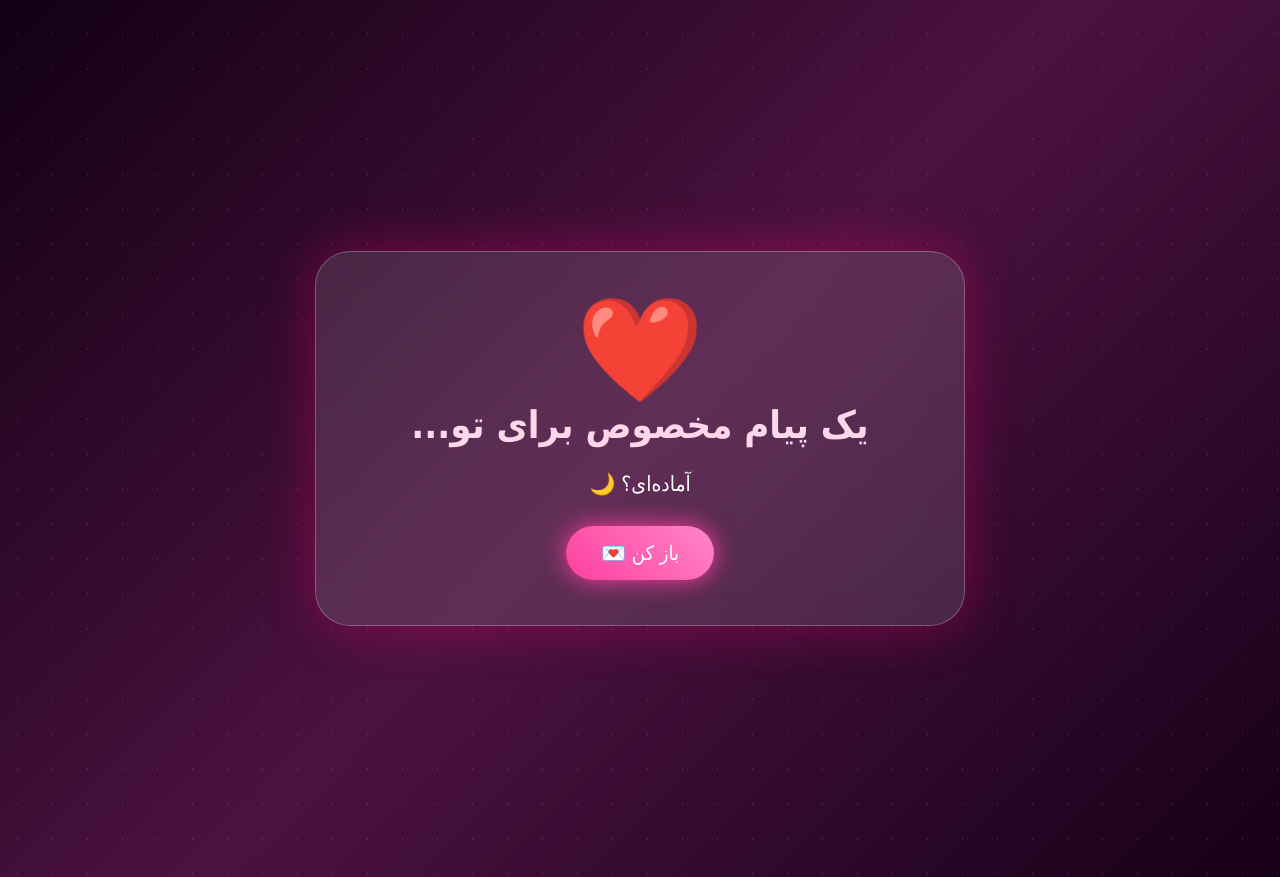
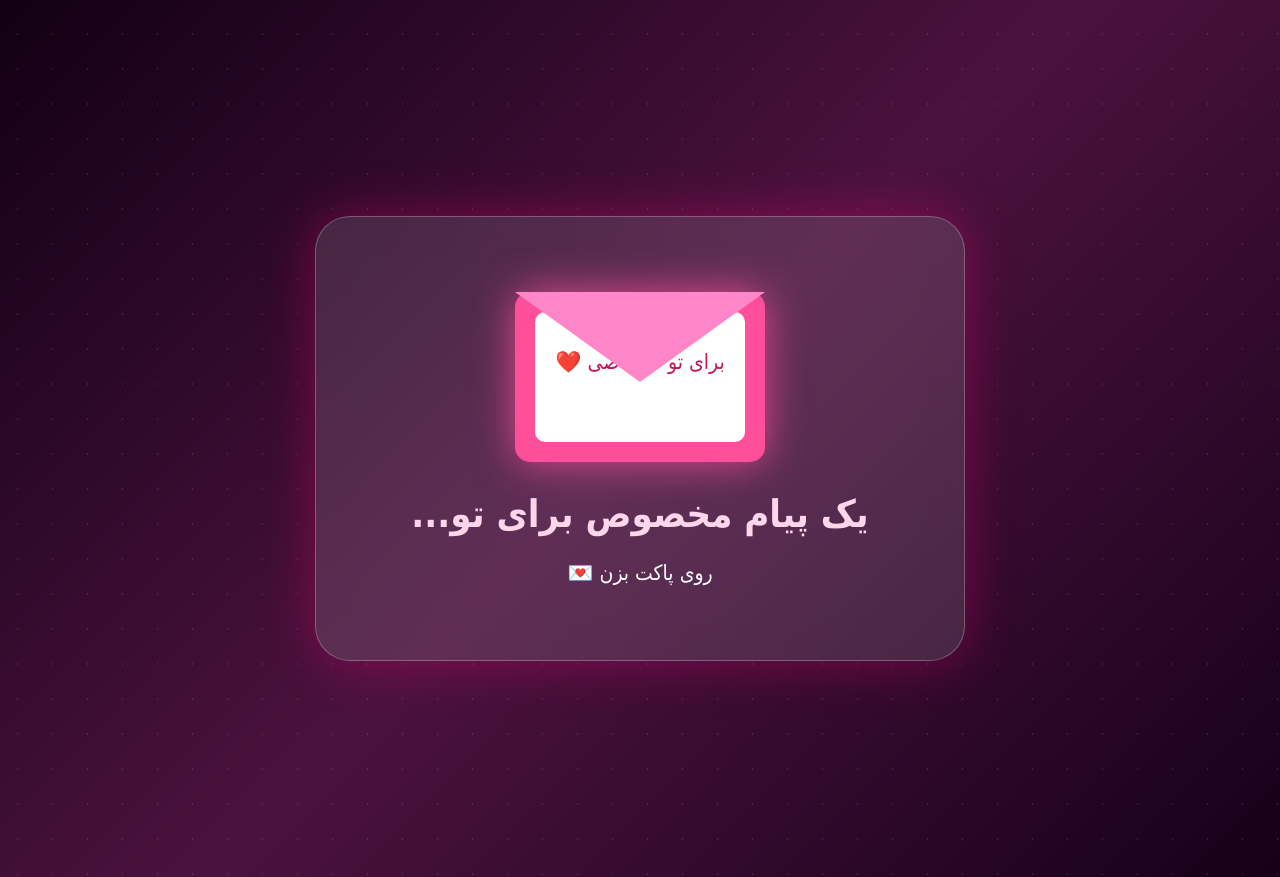
Before and after one commit to ahmadkyaie1389-boop/ahmad, a Flask app: page / in a window 1280 px wide. Run offline with Flask 3, Linux system fonts and the light colour scheme.

Commit message:
add love envelope animation

```diff
--- a/static/style.css
+++ b/static/style.css
@@ -478,3 +478,146 @@ font-size:17px;
 
 
 }
+/* پاکت نامه */
+
+.envelope{
+
+width:250px;
+
+height:170px;
+
+background:#ff4f9a;
+
+margin:30px auto;
+
+position:relative;
+
+cursor:pointer;
+
+border-radius:15px;
+
+box-shadow:
+0 0 40px rgba(255,80,160,.8);
+
+transition:.8s;
+
+}
+
+
+
+.flap{
+
+position:absolute;
+
+top:0;
+
+left:0;
+
+width:0;
+
+height:0;
+
+border-left:125px solid transparent;
+
+border-right:125px solid transparent;
+
+border-top:90px solid #ff86c8;
+
+transform-origin:top;
+
+transition:1s;
+
+}
+
+
+
+.letter{
+
+position:absolute;
+
+background:white;
+
+color:#c2185b;
+
+width:210px;
+
+height:130px;
+
+left:20px;
+
+top:20px;
+
+border-radius:10px;
+
+display:flex;
+
+align-items:center;
+
+justify-content:center;
+
+font-size:20px;
+
+transition:1s;
+
+}
+
+
+
+.envelope.open .flap{
+
+transform:rotateX(180deg);
+
+}
+
+
+
+.envelope.open .letter{
+
+transform:
+
+translateY(-100px);
+
+}
+
+
+
+.heart-float{
+
+position:fixed;
+
+font-size:25px;
+
+animation:floatHeart 5s linear infinite;
+
+}
+
+
+
+@keyframes floatHeart{
+
+
+from{
+
+transform:translateY(100vh);
+
+opacity:0;
+
+}
+
+
+50%{
+
+opacity:1;
+
+}
+
+
+to{
+
+transform:translateY(-100vh);
+
+opacity:0;
+
+}
+
+}
--- a/templates/index.html
+++ b/templates/index.html
@@ -27,8 +27,20 @@
 
 <section id="start" class="card">
 
-<div class="big-heart">
-❤️
+<div class="envelope" onclick="openEnvelope()">
+
+<div class="letter">
+
+<p>
+برای تو که خاصی ❤️
+</p>
+
+</div>
+
+
+<div class="flap"></div>
+
+
 </div>
 
 
@@ -37,15 +49,14 @@
 </h1>
 
 
-<p>
-آماده‌ای؟ 🌙
+<p id="hint">
+روی پاکت بزن 💌
 </p>
 
 
-<button onclick="openQuestion()">
-باز کن 💌
+<button id="startBtn" class="hide" onclick="openQuestion()">
+شروع کنیم ❤️
 </button>
-
 
 </section>
 
```
Also changed, not shown: static/script.js (+67 -0 lines).
